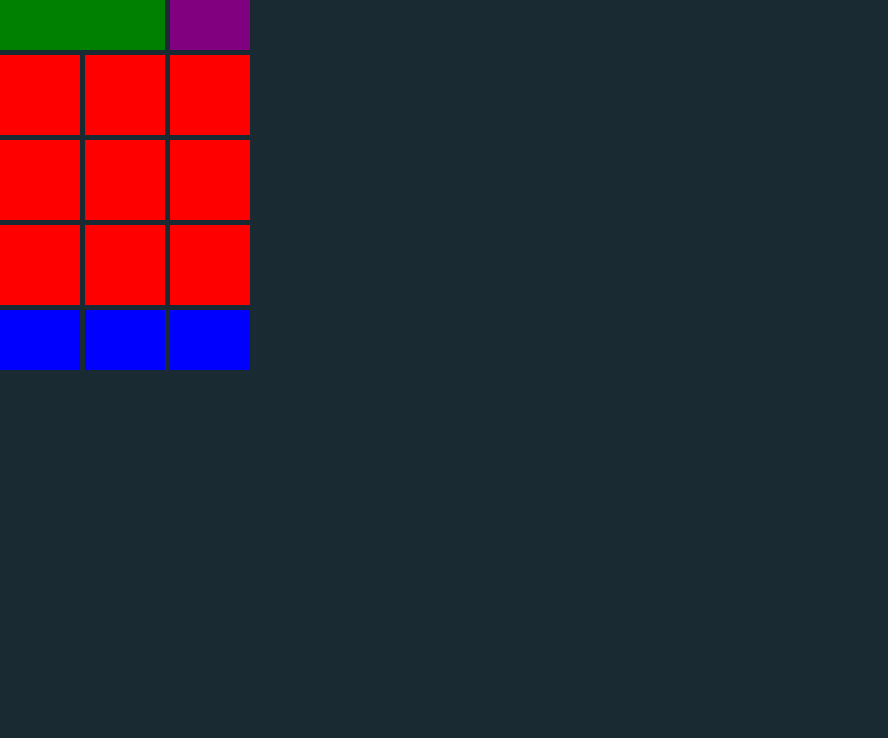
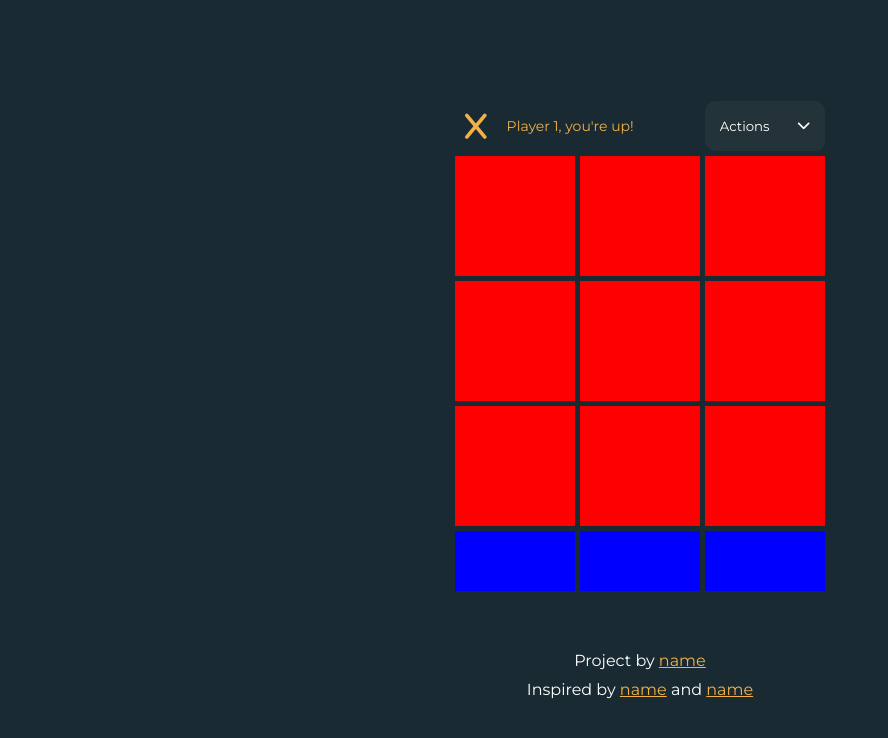
Before and after one commit to mphomolefe730/tik-tak-toe, a plain HTML site: page index.html in a window 1280 px wide. Shown: the whole page, without its empty margins (0-888 px from the left). Drawn offline with Linux system fonts and the light colour scheme.

Commit message:
Changes to be committed: 	modified:   css/index.css 	- added style for menu button(alignment, color, bg, radius, width and height) 	modified:   index.html 	- added menu button (icon, sub-menu)

```diff
--- a/css/index.css
+++ b/css/index.css
@@ -17,9 +17,17 @@
     border: none;
 }
 
-html body{
+html, body{
     height: 100%;
     background-color: var(--dark-gray);
+}
+
+body{
+    padding: 90px 20px;
+    display: flex;
+    flex-direction: column;
+    justify-content: center;
+    align-items: center;
 }
 
 .grid{
@@ -31,10 +39,68 @@ html body{
     gap: 5px;
 }
 
+@media(min-width: 768px){
+    .grid{
+        width: 460px;
+        justify-content: center;
+        /*makes 3 columns. each column 150px wide*/
+        grid-template-columns: repeat(3, 120px);
+        /*1st row 50px tall| 2nd-4th 150px tall| last 60px tall*/
+        grid-template-rows: 50px repeat(3, 120px) 60px;
+        gap: 5px;
+    }
+}
+
+/*turn indicator*/
 .turn{
-    background-color: green;
+    color: var(--yellow);
+    display: flex;
+    /*container items*/
+    align-items: center;
+    /*container*/
+    align-self: center;
     grid-column-start: 1;
     grid-column-end: 3;
+    gap: 20px;
+}
+
+.turn p{
+    font-size: 14px;
+}
+
+@keyframes turn-icon-animation{
+    0%{
+        transform: scale(1);
+    }
+    25%{
+        transform: scale(1.4);
+    }
+    100%{
+        transform: scale(1);
+    }
+}
+
+.turn i{
+    font-size: 1.8rem;
+    margin-left: 10px;
+    animation: 0.6s ease-in-out turn-icon-animation;
+}
+
+/*menu styyle*/
+.menu{
+    position: relative;
+}
+
+.menu-btn{
+    width: 100%;
+    height: 100%;
+    display: flex;
+    justify-content: space-around;
+    align-items: center;
+    border-radius: 10px;
+    color: white;
+    background-color: rgba(211, 211, 211, 0.05);
+    border: 1px solid transparent;
 }
 
 .square{
@@ -48,3 +114,19 @@ html body{
 .actions{
     background-color: purple;
 }
+
+
+
+/*footer styles*/
+footer{
+    color: white;
+    margin-top: 50px;
+}
+
+footer p{
+    margin-top: 10px;
+    text-align: center;
+}
+footer a{
+    color: var(--yellow);
+}
--- a/index.html
+++ b/index.html
@@ -5,13 +5,35 @@
     <meta http-equiv="X-UA-Compatible" content="IE=edge">
     <meta name="viewport" content="width=device-width, initial-scale=1.0">
     <link rel="stylesheet" href="./css/index.css">
+    <script
+      src="https://kit.fontawesome.com/3bfd3ce9e5.js"
+      crossorigin="anonymous"
+    ></script>
     <title>Vinalla JS T3</title>
 </head>
 <body>
     <main>
         <div class="grid">
-            <div class="turn"></div>
-            <div class="actions"></div>
+            <!--turn indicator | top section-->
+            <div class="turn">
+                <i class="fa-solid fa-x turquoise"></i>
+                <p>Player 1, you're up!</p>
+            </div>
+
+            <!-- Dropdown menu | top section-->
+            <div class="menu" data-id="menu">
+                <button class="menu-btn" data-id="menu-btn">
+                Actions
+                <i class="fa-solid fa-chevron-down"></i>
+                </button>
+
+                <!--<div class="items border hidden" data-id="menu-items">
+                <button data-id="reset-btn">Reset</button>
+                <button data-id="new-round-btn">New Round</button>
+                </div>-->
+            </div>
+
+            <!--game section-->
             <div class="square"></div>
             <div class="square"></div>
             <div class="square"></div>
@@ -21,10 +43,23 @@
             <div class="square"></div>
             <div class="square"></div>
             <div class="square"></div>
+
+            <!--botton | score section-->
             <div class="score"></div>
             <div class="score"></div>
             <div class="score"></div>
         </div>
     </main>
+
+    <footer>
+        <p>Project by
+            <a href="#">name</a>
+        </p>
+
+        <p>Inspired by
+            <a href="#">name</a> and
+            <a href="#">name</a>
+        </p>
+    </footer>
 </body>
 </html>
```
